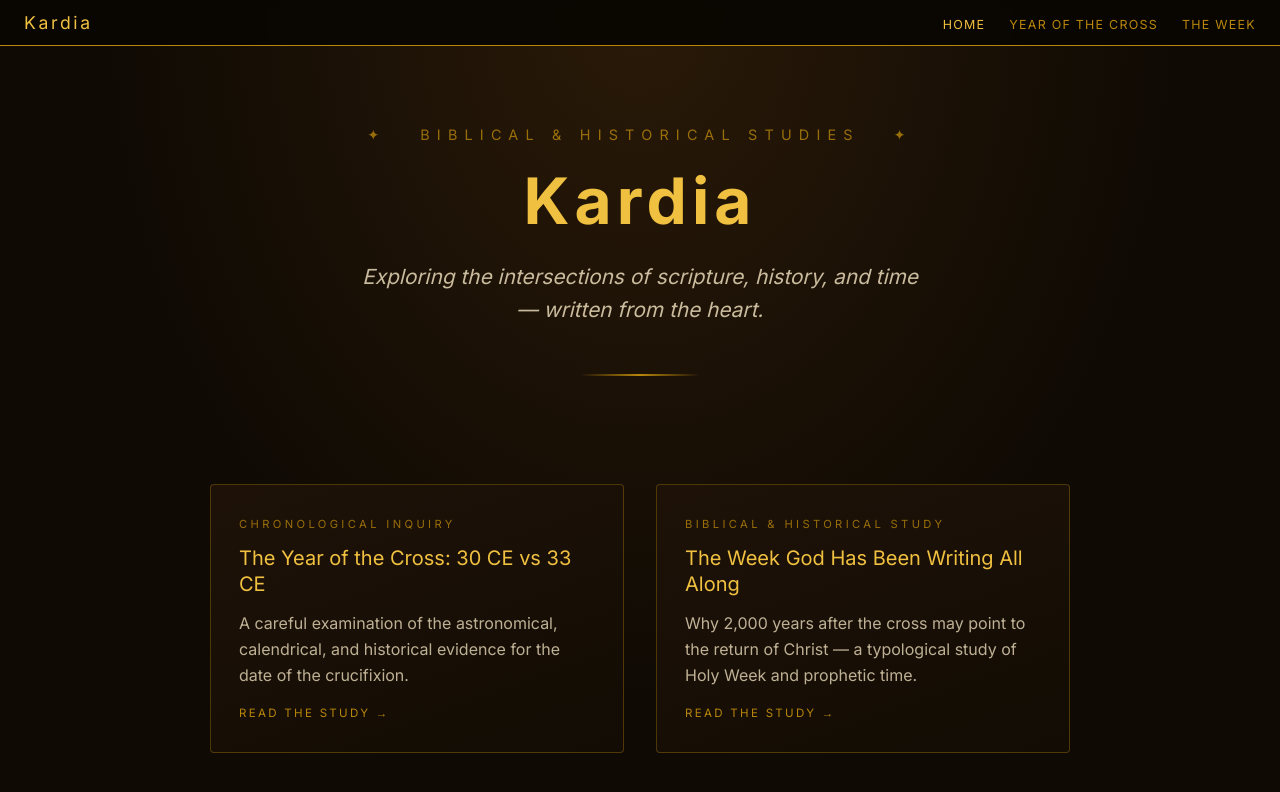
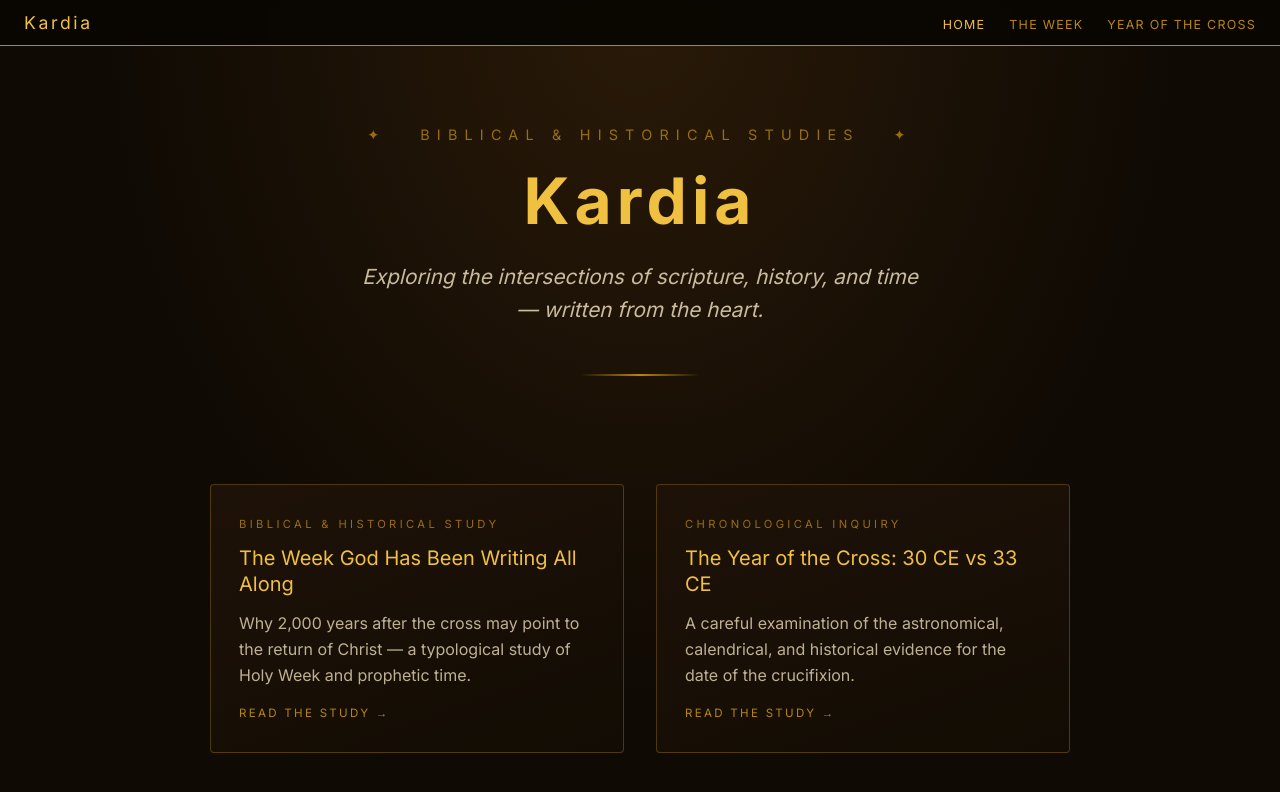
Before and after one commit to dad2jrn/kardia, a React (Vite) app: page / in a window 1280 px wide. Shown: the top 792 px of the page. Built offline with nearby package versions, Linux system fonts and the light colour scheme.

Commit message:
add order field to articles, drive nav and cards from same sorted list

```diff
--- a/src/components/SiteNav.tsx
+++ b/src/components/SiteNav.tsx
@@ -1,9 +1,9 @@
 import { useState } from 'react'
+import articles from '../data/articles'
 
 const navLinks = [
   { href: '/', label: 'Home' },
-  { href: '/crucifixion-date.html', label: 'Year of the Cross' },
-  { href: '/holy-week.html', label: 'The Week' },
+  ...articles.map(a => ({ href: a.href, label: a.navLabel })),
 ]
 
 interface Props {
--- a/src/data/articles.ts
+++ b/src/data/articles.ts
@@ -1,6 +1,8 @@
 export interface Article {
   id: string
+  order: number
   href: string
+  navLabel: string
   label: string
   title: string
   description: string
@@ -8,21 +10,25 @@ export interface Article {
 
 const articles: Article[] = [
   {
+    id: 'holy-week',
+    order: 1,
+    href: '/holy-week.html',
+    navLabel: 'The Week',
+    label: 'Biblical & Historical Study',
+    title: 'The Week God Has Been Writing All Along',
+    description:
+      'Why 2,000 years after the cross may point to the return of Christ — a typological study of Holy Week and prophetic time.',
+  },
+  {
     id: 'crucifixion-date',
+    order: 2,
     href: '/crucifixion-date.html',
+    navLabel: 'Year of the Cross',
     label: 'Chronological Inquiry',
     title: 'The Year of the Cross: 30 CE vs 33 CE',
     description:
       'A careful examination of the astronomical, calendrical, and historical evidence for the date of the crucifixion.',
   },
-  {
-    id: 'holy-week',
-    href: '/holy-week.html',
-    label: 'Biblical & Historical Study',
-    title: 'The Week God Has Been Writing All Along',
-    description:
-      'Why 2,000 years after the cross may point to the return of Christ — a typological study of Holy Week and prophetic time.',
-  },
 ]
 
-export default articles
+export default [...articles].sort((a, b) => a.order - b.order)
```
